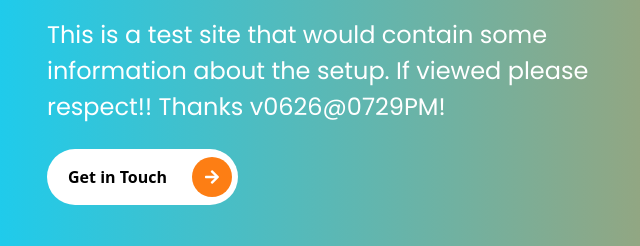
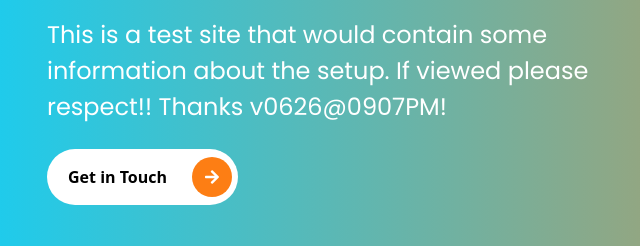
Before and after one commit to pjpatrick/_Learn-Bootstrap, a website: page index.html in a window 1280 px wide. Shown: the part 352-598 px from the top of the page, 35-675 px from the left. Drawn offline with Linux system fonts and the light colour scheme.

Commit message:
Update index.html

```diff
--- a/index.html
+++ b/index.html
@@ -65,7 +65,7 @@
           <span class="display-2--intro">This is a test!</span>
           <span class="display-2--description lh-base">
               This is a test site that would contain some information about the setup.
-              If viewed please respect!! Thanks v0626@0729PM!
+              If viewed please respect!! Thanks v0626@0907PM!
             </span>
       </h1>
       <button type="button" class="rounded-pill btn-rounded">Get in Touch
```
